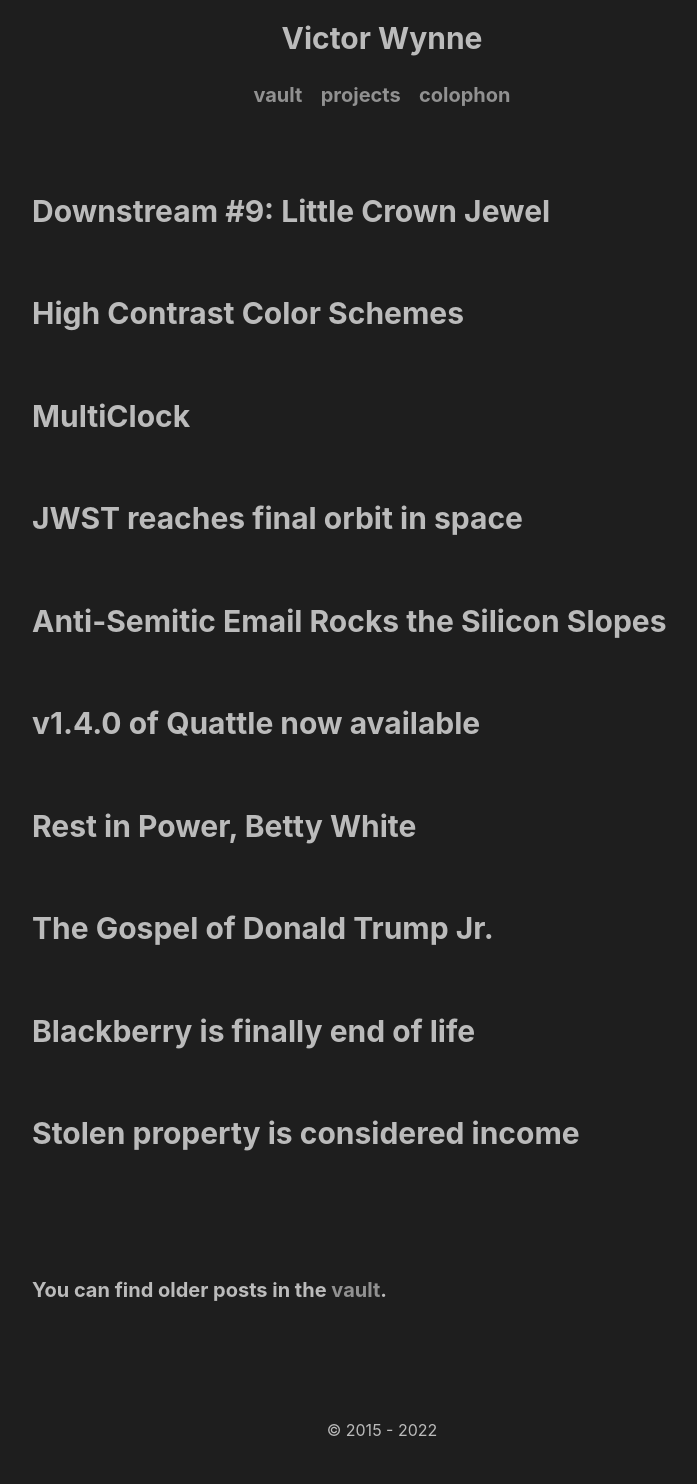
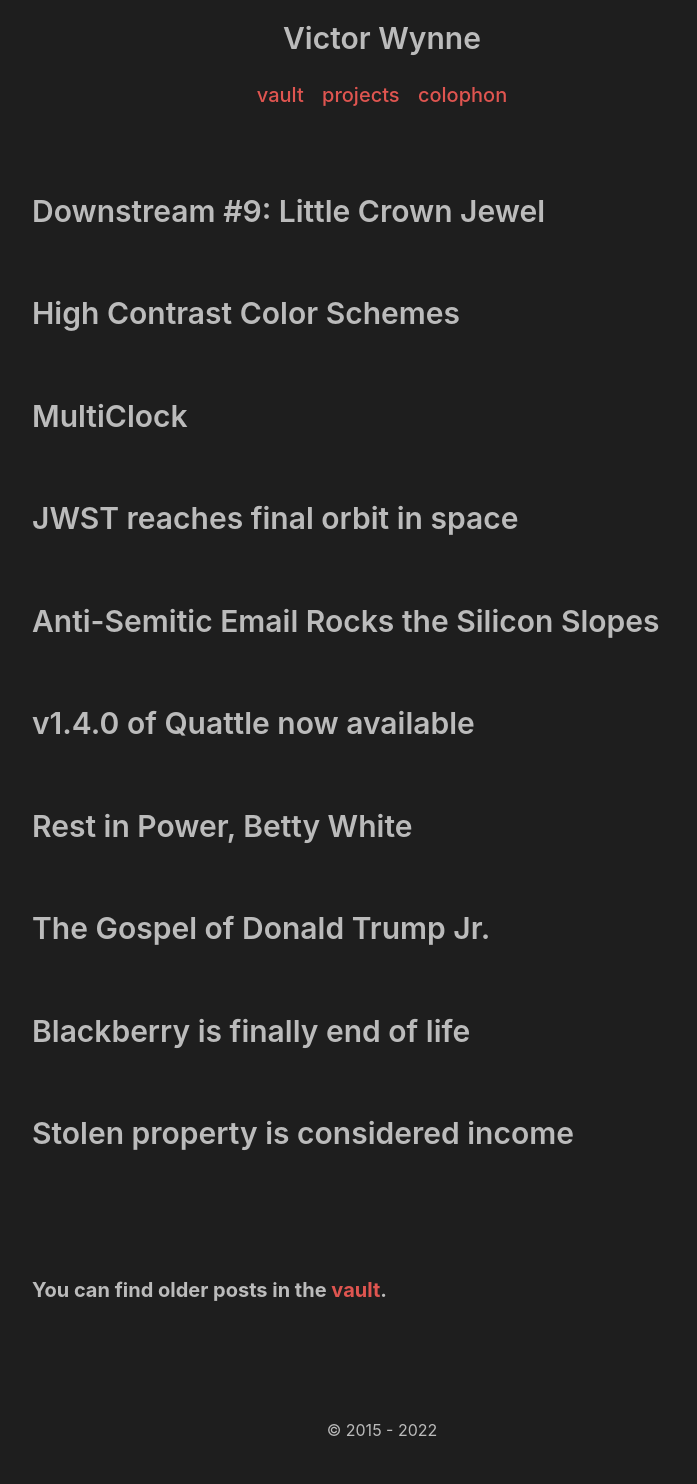
Before and after one commit to wertercatt/tooters, a Jekyll site: the page built from index.html, in a window 1280 px wide. Shown: the whole page, without its empty margins (258-955 px from the left). Built offline with Jekyll 4.4.1, drawn with Linux system fonts in a browser that asks for light colours.

Commit message:
Update _base.scss

```diff
--- a/_sass/_base.scss
+++ b/_sass/_base.scss
@@ -40,10 +40,9 @@ body {
 a {
   color: $accent;
   text-decoration: none;
-  font-weight: bold;
 
    @media (prefers-color-scheme: light) {
-   color: $light-scheme-color;
+   color: $accent;
      }
 
   // `:focus` is linked to `:hover` for basic accessibility
```
